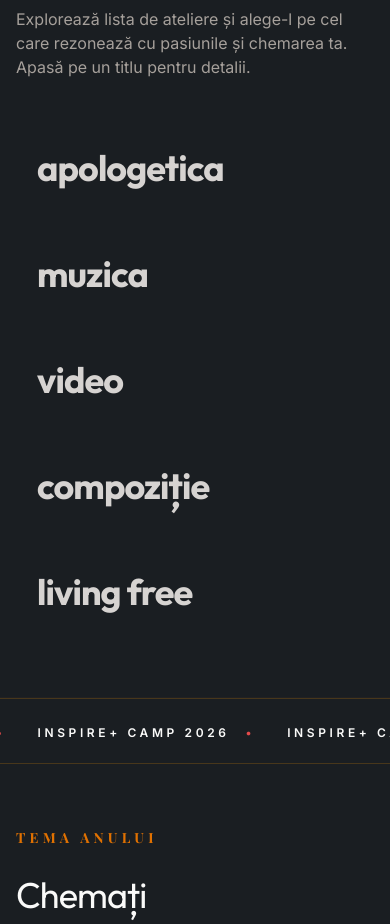
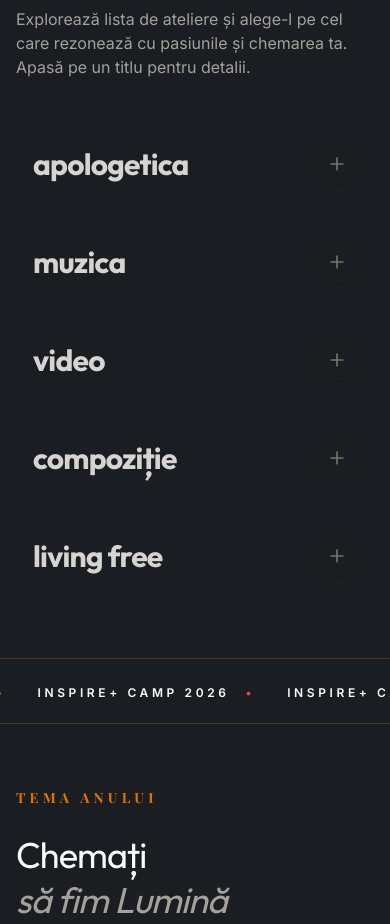
Before and after one commit to nathan05p/inspireWeb, a React (Vite) app in the folder inspireWeb-main/: page / in a window 390 px wide. Shown: the part 1360-2284 px from the top of the page. Built offline with nearby package versions, Linux system fonts and the light colour scheme; a web font is replaced by a local one.

Commit message:
fix: add Plus icon for intuitiveness and improve mobile responsiveness

```diff
--- a/inspireWeb-main/src/pages/camp/CampAteliere.tsx
+++ b/inspireWeb-main/src/pages/camp/CampAteliere.tsx
@@ -1,6 +1,6 @@
 import { useState } from 'react';
 import { motion, AnimatePresence } from 'framer-motion';
-import { ChevronUp } from 'lucide-react';
+import { ChevronUp, Plus } from 'lucide-react';
 
 const ateliereData = [
   {
@@ -101,16 +101,28 @@ export default function CampAteliere() {
                   <motion.div
                     layout
                     onClick={() => !isExpanded && toggleItem(atelier.id)}
-                    className={`flex-1 overflow-hidden rounded-[2rem] border transition-all duration-500 ${isExpanded ? 'bg-[#22272B] border-amber-500/40 shadow-2xl' : 'bg-transparent border-transparent cursor-pointer hover:bg-[#22272B]/40'}`}
+                    className={`flex-1 overflow-hidden rounded-3xl sm:rounded-[2rem] border transition-all duration-500 ${isExpanded ? 'bg-[#22272B] border-amber-500/40 shadow-2xl' : 'bg-transparent border-transparent cursor-pointer hover:bg-[#22272B]/40'}`}
                   >
-                    {/* Header: Title & Close Button */}
-                    <motion.div layout className={`p-5 sm:p-8 flex items-center justify-between ${isExpanded ? 'pb-4 sm:pb-6' : ''}`}>
+                    {/* Header: Title & Close/Expand Button */}
+                    <motion.div layout className={`p-4 sm:p-6 lg:p-8 flex items-center justify-between gap-4 ${isExpanded ? 'pb-4 sm:pb-6' : ''}`}>
                       <motion.h3
                         layout="position"
-                        className={`font-outfit font-bold tracking-tight lowercase transition-colors duration-500 ${isExpanded ? 'text-3xl sm:text-5xl text-amber-500' : 'text-4xl sm:text-6xl lg:text-7xl text-stone-300 group-hover:text-stone-50'}`}
+                        className={`font-outfit font-bold tracking-tight lowercase transition-colors duration-500 break-words flex-1 ${isExpanded ? 'text-3xl sm:text-4xl md:text-5xl text-amber-500' : 'text-3xl sm:text-5xl lg:text-6xl text-stone-300 group-hover:text-stone-50'}`}
                       >
                         {atelier.title}
                       </motion.h3>
+
+                      {!isExpanded && (
+                        <motion.div
+                          initial={{ opacity: 0 }}
+                          animate={{ opacity: 1 }}
+                          exit={{ opacity: 0 }}
+                          className="shrink-0 w-10 h-10 sm:w-12 sm:h-12 rounded-full border border-stone-800/50 flex items-center justify-center text-stone-500 group-hover:text-amber-500 group-hover:border-amber-500/50 transition-all shadow-sm"
+                          aria-label="Deschide atelier"
+                        >
+                          <Plus className="w-5 h-5 sm:w-6 sm:h-6" />
+                        </motion.div>
+                      )}
 
                       {isExpanded && (
                         <motion.button
@@ -122,10 +134,10 @@ export default function CampAteliere() {
                             e.stopPropagation();
                             toggleItem(atelier.id);
                           }}
-                          className="shrink-0 w-12 h-12 rounded-full bg-[#1A1E22] border border-stone-800/80 flex items-center justify-center text-stone-400 hover:text-stone-50 hover:bg-stone-800 hover:border-stone-600 transition-all shadow-sm"
+                          className="shrink-0 w-10 h-10 sm:w-12 sm:h-12 rounded-full bg-[#1A1E22] border border-stone-800/80 flex items-center justify-center text-stone-400 hover:text-stone-50 hover:bg-stone-800 hover:border-stone-600 transition-all shadow-sm"
                           aria-label="Ascunde atelier"
                         >
-                          <ChevronUp size={24} />
+                          <ChevronUp className="w-5 h-5 sm:w-6 sm:h-6" />
                         </motion.button>
                       )}
                     </motion.div>
@@ -138,14 +150,14 @@ export default function CampAteliere() {
                           animate={{ opacity: 1, height: 'auto' }}
                           exit={{ opacity: 0, height: 0 }}
                           transition={{ duration: 0.5, ease: [0.16, 1, 0.3, 1] }}
-                          className="px-5 pb-8 sm:px-8 sm:pb-10 flex flex-col md:flex-row gap-6 md:gap-8 items-start"
+                          className="px-4 pb-6 sm:px-6 sm:pb-8 lg:px-8 lg:pb-10 flex flex-col md:flex-row gap-6 md:gap-8 items-start"
                         >
                           {/* Image */}
                           <motion.div
                             initial={{ opacity: 0, scale: 0.95, filter: 'blur(5px)' }}
                             animate={{ opacity: 1, scale: 1, filter: 'blur(0px)' }}
                             transition={{ delay: 0.1, duration: 0.5 }}
-                            className="w-full md:w-5/12 shrink-0 overflow-hidden rounded-2xl h-56 md:h-64 border border-stone-800/80 shadow-md relative"
+                            className="w-full md:w-5/12 shrink-0 overflow-hidden rounded-2xl h-48 sm:h-56 md:h-64 border border-stone-800/80 shadow-md relative"
                           >
                             <div className="absolute inset-0 bg-stone-900/10 z-10 pointer-events-none" />
                             <img src={atelier.img} alt={atelier.title} className="w-full h-full object-cover" />
@@ -156,9 +168,9 @@ export default function CampAteliere() {
                             initial={{ opacity: 0, x: 20 }}
                             animate={{ opacity: 1, x: 0 }}
                             transition={{ delay: 0.2, duration: 0.5 }}
-                            className="flex-1 flex flex-col pt-2"
+                            className="flex-1 flex flex-col pt-0 md:pt-2"
                           >
-                            <p className="text-stone-300 text-base sm:text-lg leading-relaxed md:leading-loose">
+                            <p className="text-stone-300 text-sm sm:text-base md:text-lg leading-relaxed md:leading-loose">
                               {atelier.desc}
                             </p>
                           </motion.div>
```
